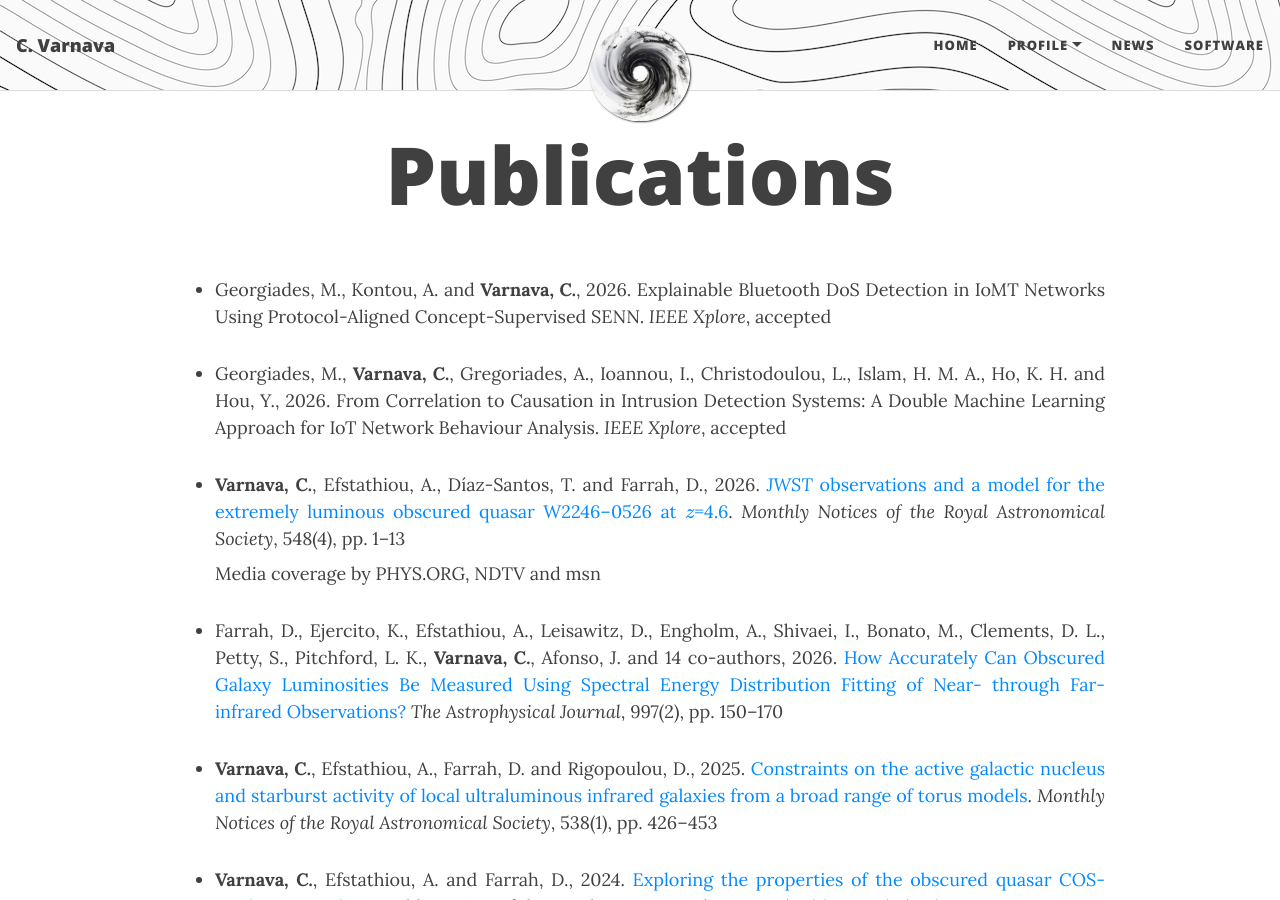
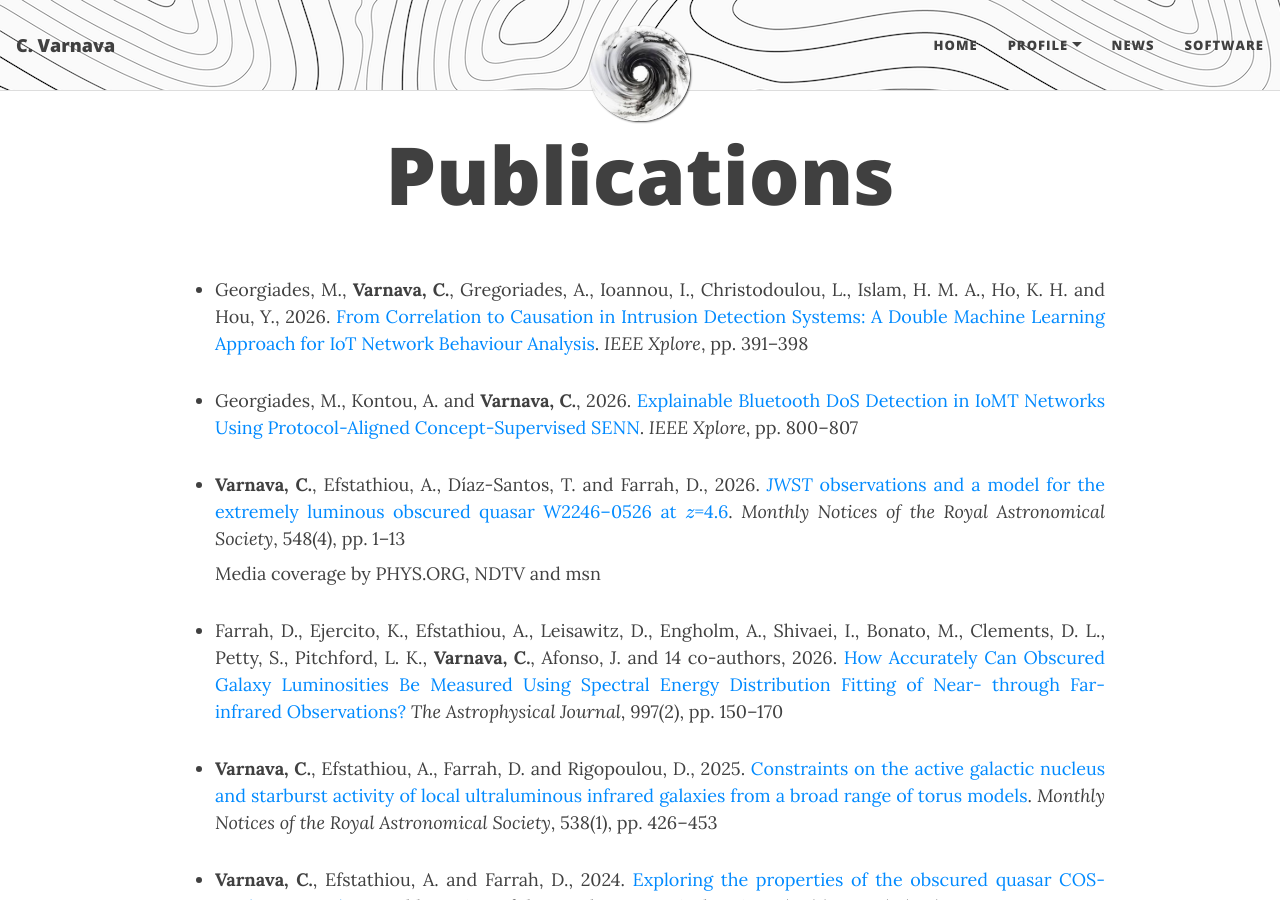
Before and after one commit to ch-var/ch-var.github.io, a Jekyll site: the page built from publications.html, in a window 1280 px wide and 900 px high. Built offline with Jekyll 4.4.1, drawn with Linux system fonts in a browser that asks for light colours; formulas are drawn with MathJax 3.

Commit message:
Update publications.html

```diff
--- a/publications.html
+++ b/publications.html
@@ -23,9 +23,9 @@
 
 <p></p>
 <ul>
-<li class="responsive-margin">Georgiades, M., Kontou, A. and <b>Varnava, C.</b>, 2026. Explainable Bluetooth DoS Detection in IoMT Networks Using Protocol-Aligned Concept-Supervised SENN. <i>IEEE Xplore</i>, accepted</li>
+<li class="responsive-margin">Georgiades, M., <b>Varnava, C.</b>, Gregoriades, A., Ioannou, I., Christodoulou, L., Islam, H. M. A., Ho, K. H. and Hou, Y., 2026. <a href="https://doi.org/10.1109/DCOSS-IoT69657.2026.00071">From Correlation to Causation in Intrusion Detection Systems: A Double Machine Learning Approach for IoT Network Behaviour Analysis</a>. <i>IEEE Xplore</i>, pp. 391–398</li>
 <p></p>
-<li class="responsive-margin">Georgiades, M., <b>Varnava, C.</b>, Gregoriades, A., Ioannou, I., Christodoulou, L., Islam, H. M. A., Ho, K. H. and Hou, Y., 2026. From Correlation to Causation in Intrusion Detection Systems: A Double Machine Learning Approach for IoT Network Behaviour Analysis. <i>IEEE Xplore</i>, accepted</li>
+<li class="responsive-margin">Georgiades, M., Kontou, A. and <b>Varnava, C.</b>, 2026. <a href="https://doi.org/10.1109/DCOSS-IoT69657.2026.00123">Explainable Bluetooth DoS Detection in IoMT Networks Using Protocol-Aligned Concept-Supervised SENN</a>. <i>IEEE Xplore</i>, pp. 800–807</li>
 <p></p>
 <li class="responsive-margin" style="margin-bottom: 8px;"><b>Varnava, C.</b>, Efstathiou, A., Díaz-Santos, T. and Farrah, D., 2026. <a href="https://doi.org/10.1093/mnras/stag795"><i>JWST</i> observations and a model for the extremely luminous obscured quasar W2246–0526 at \(z\)=4.6</a>. <i>Monthly Notices of the Royal Astronomical Society</i>, 548(4), pp. 1–13</li>
 <p align='justify' class="responsive-margin" style="margin-top: 0px;">Media coverage by PHYS.ORG, NDTV and msn</p>
```
